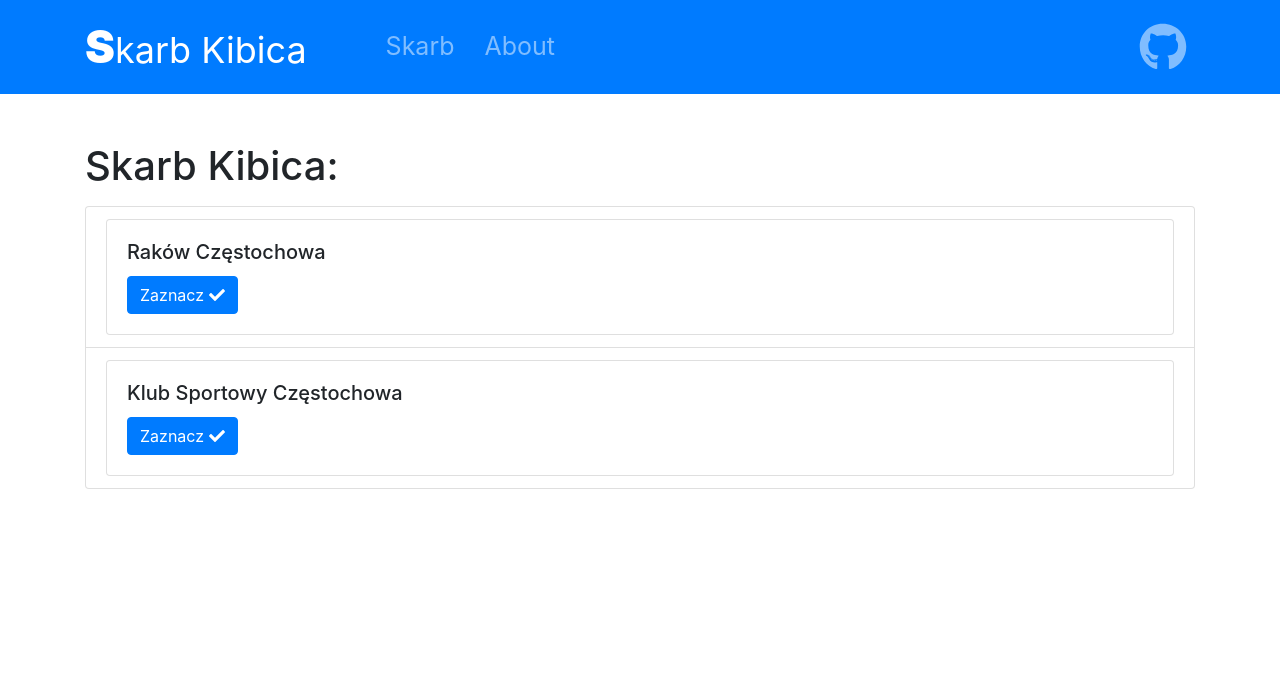
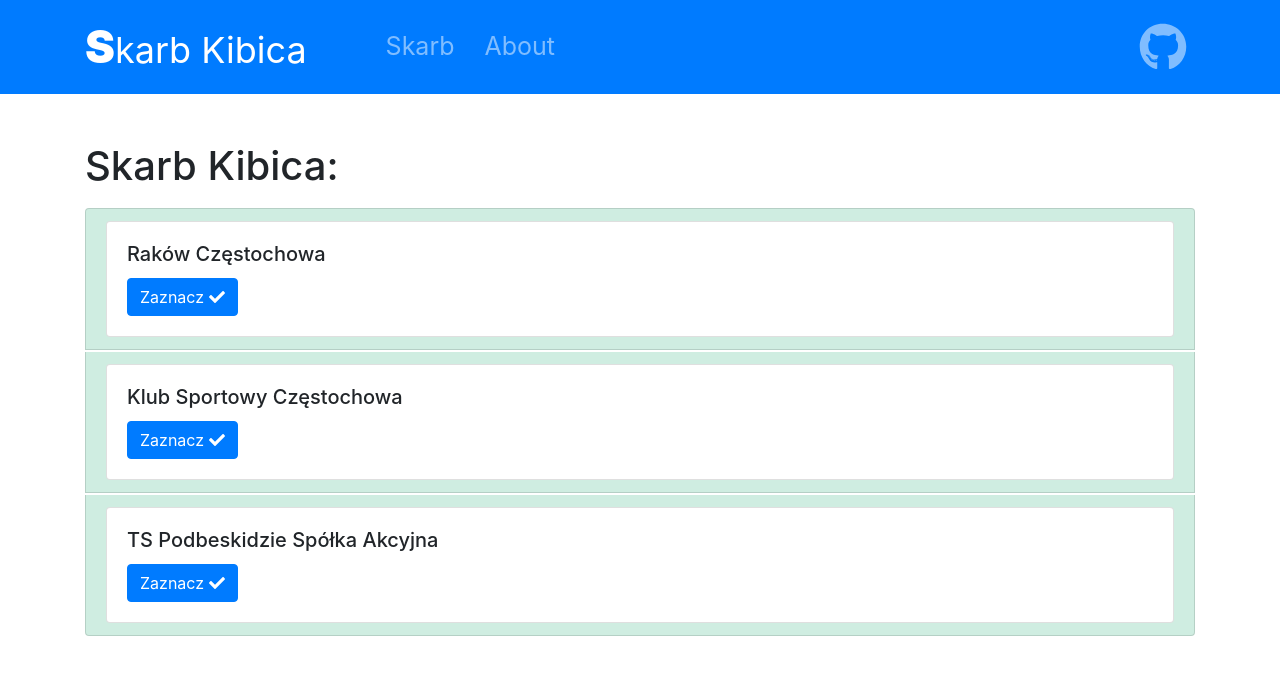
Before and after one commit to Kukulim/SkarbKibicaVue, a Vue app: page /skarb in a window 1280 px wide. Shown: the top 674 px of the page. Built offline with nearby package versions, Linux system fonts and the light colour scheme.

Commit message:
maly css skarb view

```diff
--- a/src/design/_bootstrap.scss
+++ b/src/design/_bootstrap.scss
@@ -11,3 +11,7 @@ $green: #78C2AD;
         font-size: 45px;
     }
 }
+.list-group-item {
+    background-color: rgba(146, 214, 187, 0.445) !important;
+    margin-top: 2px;
+}
--- a/src/views/klub-details.vue
+++ b/src/views/klub-details.vue
@@ -40,8 +40,14 @@
       <input class="input form-control" id="name" v-model="newteam.stadium.seats" />
     </div>
     <div class="mt-5">
-        <button class="btn btn-success m-2" @click="saveTeam()">Zapisz <i class="fas fa-save"></i></button>
-        <button class="btn btn-warning" @click="cancelTeam()">Anuluj <i class="fas fa-undo"></i></button>
+      <button class="btn btn-success m-2" @click="saveTeam()">
+        Zapisz
+        <i class="fas fa-save"></i>
+      </button>
+      <button class="btn btn-warning" @click="cancelTeam()">
+        Anuluj
+        <i class="fas fa-undo"></i>
+      </button>
     </div>
   </form>
 </template>
@@ -50,24 +56,24 @@
 export default {
   name: "Team-Details",
   props: {
-        team: {
+    team: {
       type: Object,
-      default: () => {},
-    },
+      default: () => {}
+    }
   },
   data() {
     return {
       showMore: false,
-      newteam: { ...this.team },
+      newteam: { ...this.team }
     };
   },
-    methods: {
+  methods: {
     cancelTeam() {
-      this.$emit('cancel');
+      this.$emit("cancel");
     },
     saveTeam() {
-      this.$emit('save', this.newteam);
-    },
-    },
-}
+      this.$emit("save", this.newteam);
+    }
+  }
+};
 </script>
--- a/src/views/skarb.vue
+++ b/src/views/skarb.vue
@@ -32,7 +32,7 @@ const myteams = [
         stadium: {
           name: "Miejski Stadion Piłkarski",
           adress: "Limanowskiego 83",
-          seats: 4200
+          seats: 4200,
         }
   },
   {
@@ -43,9 +43,20 @@ const myteams = [
         stadium: {
           name: "Stadion Piłkarski",
           adress: "Sabinowska 11/23",
-          seats: 960
+          seats: 960,
         }
-  }
+  },
+    {
+        id: 3,
+        name: "TS Podbeskidzie Spółka Akcyjna",
+        clubColors: "Czerwono-biało-niebieskie",
+        created: 1995,
+        stadium: {
+          name: "Stadion Miejski",
+          adress: "Rychlińskiego 21",
+          seats: 15316,
+        }
+  },
 ]
 export default {
   name: "Teams",
```
Also changed, not shown: src/design/_style.scss (line endings or trailing spaces).
